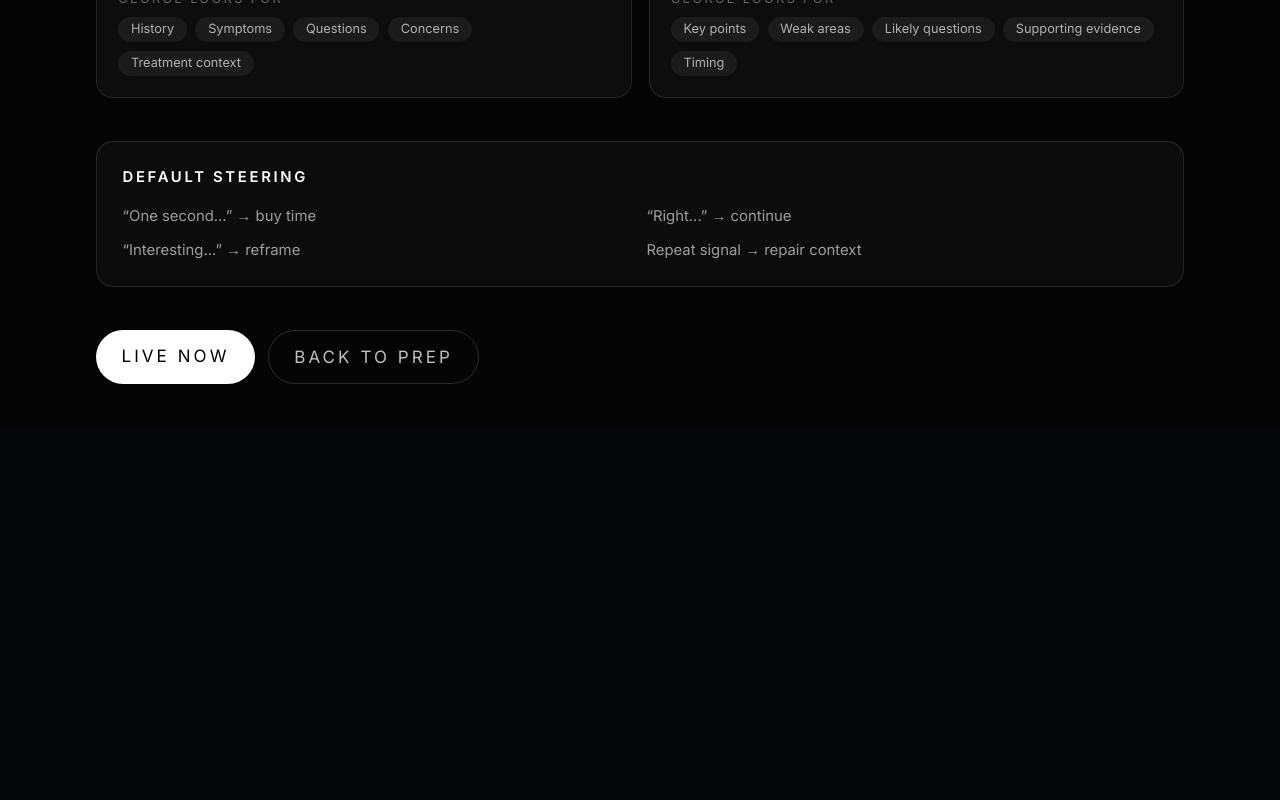
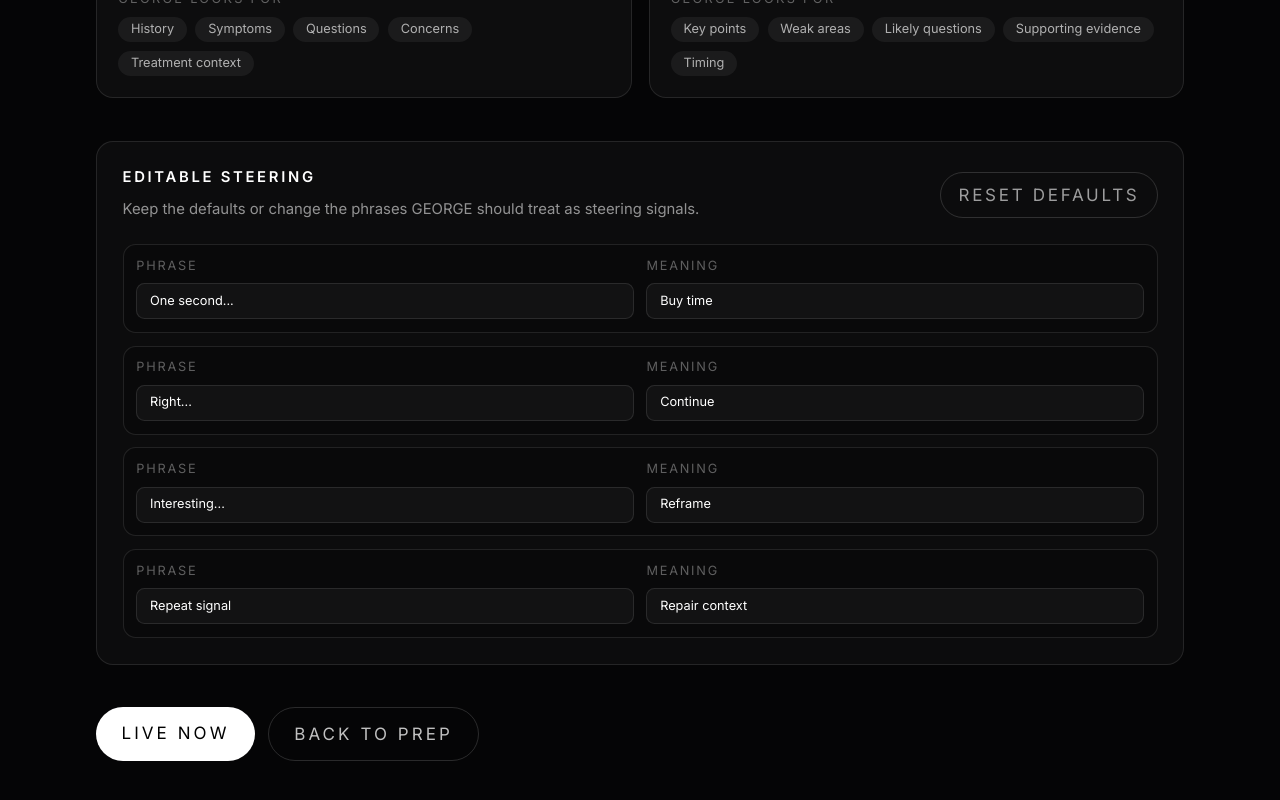
Before and after one commit to LesKemVal/ai-clarity, a Next.js app: page /george/deploy-live in a window 1280 px wide. Shown: the part 1303-2103 px from the top of the page. Before the commit the page ends 1730 px from the top, so only its background shows below. Built offline with nearby package versions, Linux system fonts and the light colour scheme.

Commit message:
Make Deploy LIVE steering signals editable

```diff
--- a/app/george/deploy-live/page.tsx
+++ b/app/george/deploy-live/page.tsx
@@ -1,4 +1,7 @@
+'use client'
+
 import Link from 'next/link'
+import { useEffect, useState } from 'react'
 
 const chairSignals = {
   Interview: {
@@ -27,7 +30,43 @@ const chairSignals = {
   },
 }
 
+const defaultSteeringSignals = [
+  { phrase: 'One second...', meaning: 'Buy time' },
+  { phrase: 'Right...', meaning: 'Continue' },
+  { phrase: 'Interesting...', meaning: 'Reframe' },
+  { phrase: 'Repeat signal', meaning: 'Repair context' },
+]
+
 export default function DeployLivePage() {
+  const [steeringSignals, setSteeringSignals] = useState(defaultSteeringSignals)
+
+  useEffect(() => {
+    try {
+      const saved = window.localStorage.getItem('george_live_steering_signals')
+      if (saved) setSteeringSignals(JSON.parse(saved))
+    } catch {}
+  }, [])
+
+  function updateSteeringSignal(index: number, field: 'phrase' | 'meaning', value: string) {
+    const next = steeringSignals.map((signal, i) =>
+      i === index ? { ...signal, [field]: value } : signal
+    )
+
+    setSteeringSignals(next)
+
+    try {
+      window.localStorage.setItem('george_live_steering_signals', JSON.stringify(next))
+    } catch {}
+  }
+
+  function resetSteeringSignals() {
+    setSteeringSignals(defaultSteeringSignals)
+
+    try {
+      window.localStorage.setItem('george_live_steering_signals', JSON.stringify(defaultSteeringSignals))
+    } catch {}
+  }
+
   return (
     <main className="min-h-screen bg-[#050506] text-white px-6 py-10">
       <section className="mx-auto max-w-5xl">
@@ -83,12 +122,45 @@ export default function DeployLivePage() {
         </div>
 
         <div className="mt-10 rounded-2xl border border-white/10 bg-white/[0.03] p-6">
-          <p className="text-sm font-semibold uppercase tracking-[0.18em] text-white">Default steering</p>
-          <div className="mt-4 grid gap-3 text-sm text-white/60 sm:grid-cols-2">
-            <p>“One second...” → buy time</p>
-            <p>“Right...” → continue</p>
-            <p>“Interesting...” → reframe</p>
-            <p>Repeat signal → repair context</p>
+          <div className="flex flex-col gap-3 sm:flex-row sm:items-center sm:justify-between">
+            <div>
+              <p className="text-sm font-semibold uppercase tracking-[0.18em] text-white">Editable steering</p>
+              <p className="mt-2 text-sm leading-6 text-white/55">
+                Keep the defaults or change the phrases GEORGE should treat as steering signals.
+              </p>
+            </div>
+
+            <button
+              type="button"
+              onClick={resetSteeringSignals}
+              className="rounded-full border border-white/15 px-4 py-2 text-xs uppercase tracking-[0.16em] text-white/60 hover:text-white"
+            >
+              Reset defaults
+            </button>
+          </div>
+
+          <div className="mt-5 grid gap-3">
+            {steeringSignals.map((signal, index) => (
+              <div key={index} className="grid gap-3 rounded-xl border border-white/10 bg-black/20 p-3 sm:grid-cols-2">
+                <label className="grid gap-2 text-xs uppercase tracking-[0.14em] text-white/35">
+                  Phrase
+                  <input
+                    value={signal.phrase}
+                    onChange={(event) => updateSteeringSignal(index, 'phrase', event.target.value)}
+                    className="rounded-lg border border-white/10 bg-white/[0.04] px-3 py-2 text-sm normal-case tracking-normal text-white outline-none focus:border-[#7C8CFF]/50"
+                  />
+                </label>
+
+                <label className="grid gap-2 text-xs uppercase tracking-[0.14em] text-white/35">
+                  Meaning
+                  <input
+                    value={signal.meaning}
+                    onChange={(event) => updateSteeringSignal(index, 'meaning', event.target.value)}
+                    className="rounded-lg border border-white/10 bg-white/[0.04] px-3 py-2 text-sm normal-case tracking-normal text-white outline-none focus:border-[#7C8CFF]/50"
+                  />
+                </label>
+              </div>
+            ))}
           </div>
         </div>
 
```
